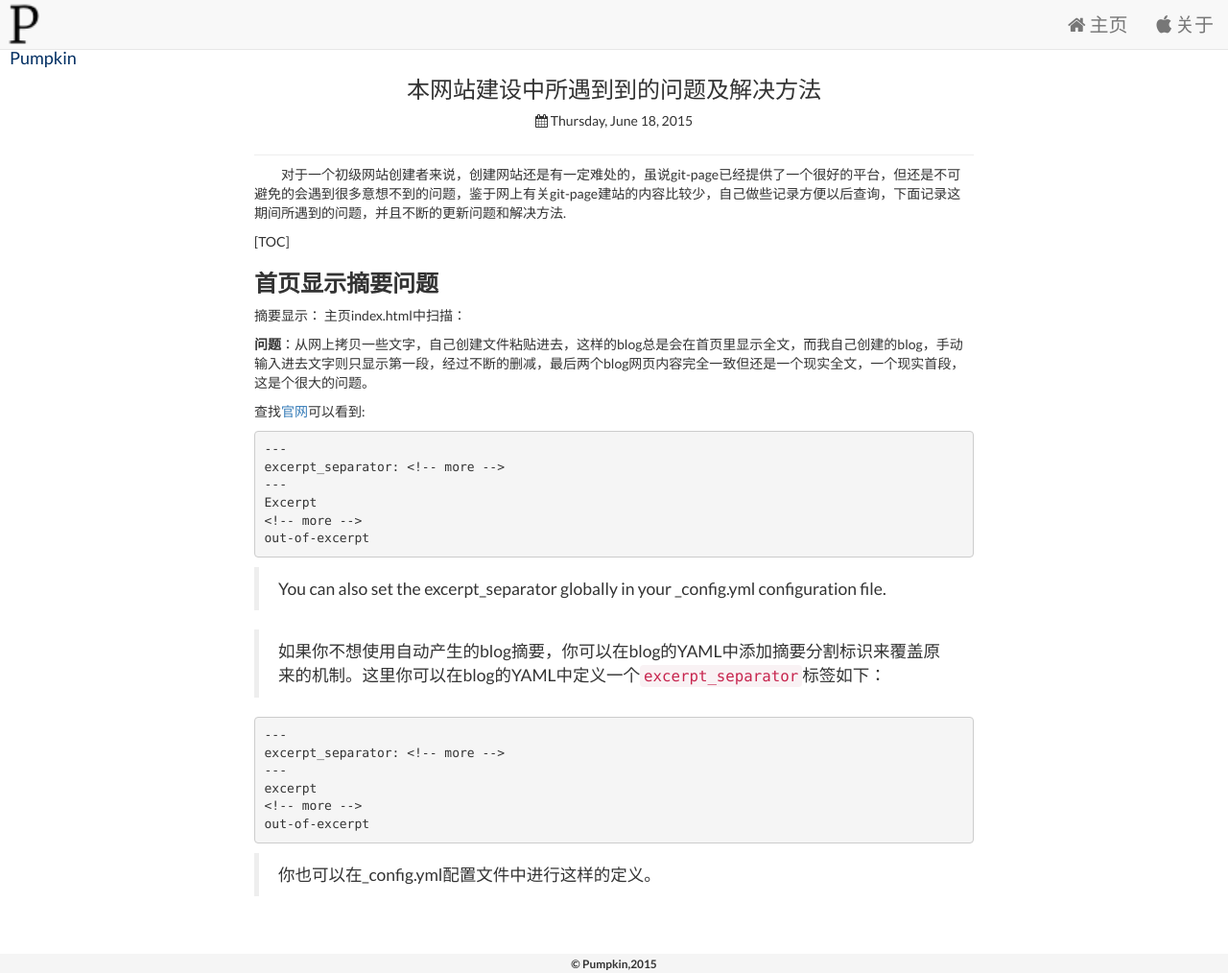
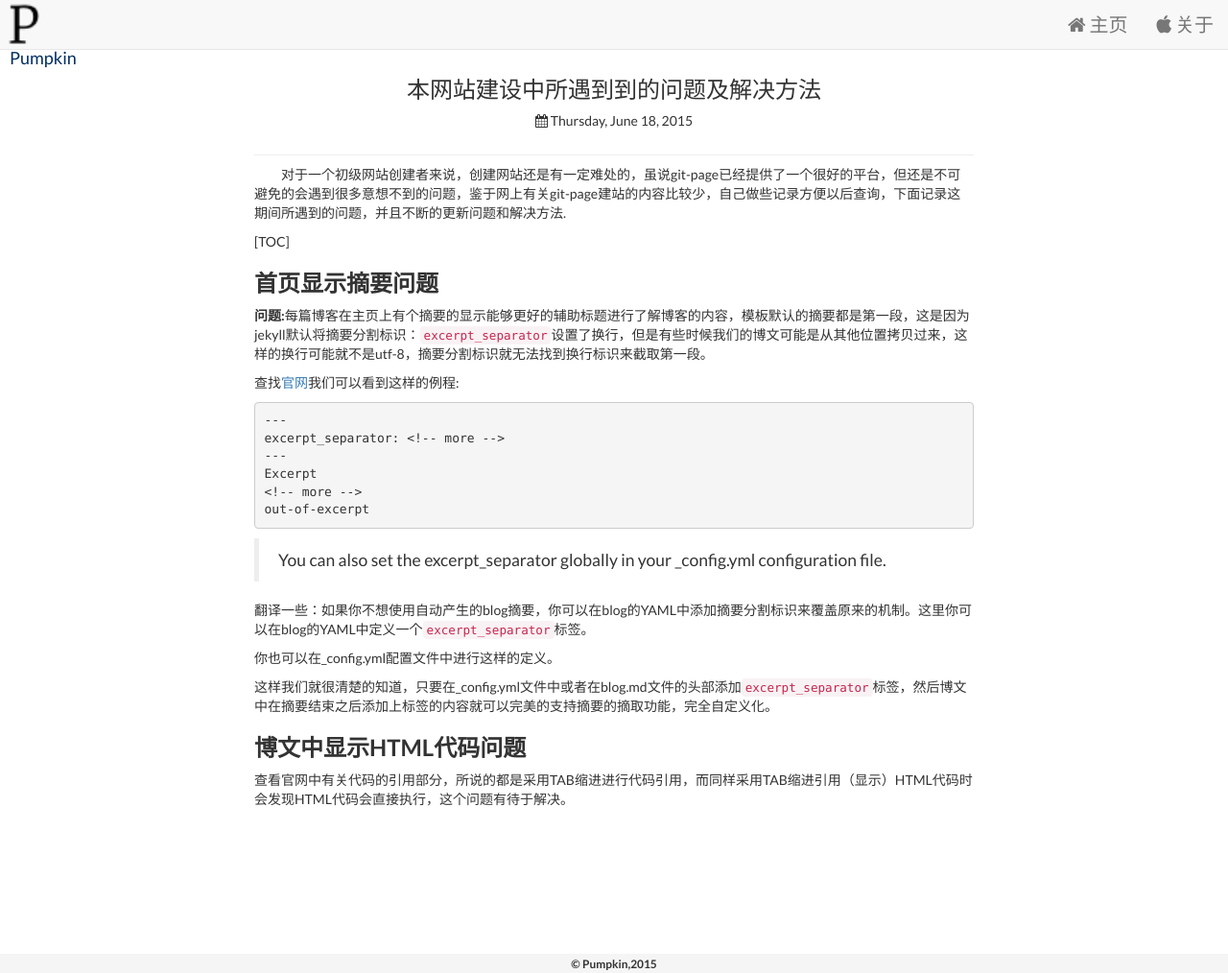
Before and after one commit to LarryBrick/jekyll_demo, a Jekyll site: the page built from _posts/2015-06-18-git-page-issues.md, in a window 1280 px wide and 1014 px high. Shown: the whole window at 96% size. Built offline with Jekyll 4.4.1, drawn with Linux system fonts in a browser that asks for light colours; nearby versions of some CDN libraries.

Commit message:
markdown中添加html代码问题

```diff
--- a/_posts/2015-06-18-git-page-issues.md
+++ b/_posts/2015-06-18-git-page-issues.md
@@ -15,12 +15,9 @@ published: true
 
 ### **首页显示摘要问题**
 
-摘要显示：
-主页index.html中扫描：
+**问题:**每篇博客在主页上有个摘要的显示能够更好的辅助标题进行了解博客的内容，模板默认的摘要都是第一段，这是因为jekyll默认将摘要分割标识：`excerpt_separator`设置了换行，但是有些时候我们的博文可能是从其他位置拷贝过来，这样的换行可能就不是utf-8，摘要分割标识就无法找到换行标识来截取第一段。
 
-**问题**：从网上拷贝一些文字，自己创建文件粘贴进去，这样的blog总是会在首页里显示全文，而我自己创建的blog，手动输入进去文字则只显示第一段，经过不断的删减，最后两个blog网页内容完全一致但还是一个现实全文，一个现实首段，这是个很大的问题。
-
-查找[官网](http://jekyllrb.com/docs/posts/)可以看到:
+查找[官网](http://jekyllrb.com/docs/posts/)我们可以看到这样的例程:
 
 	---
 	excerpt_separator: <!-- more -->
@@ -31,13 +28,12 @@ published: true
 
 > You can also set the excerpt_separator globally in your _config.yml configuration file.
 
-> 如果你不想使用自动产生的blog摘要，你可以在blog的YAML中添加摘要分割标识来覆盖原来的机制。这里你可以在blog的YAML中定义一个`excerpt_separator`标签如下：
+翻译一些：如果你不想使用自动产生的blog摘要，你可以在blog的YAML中添加摘要分割标识来覆盖原来的机制。这里你可以在blog的YAML中定义一个`excerpt_separator`标签。
 
-	---
-	excerpt_separator: <!-- more -->
-	---
-	excerpt
-	<!-- more -->
-	out-of-excerpt
+你也可以在_config.yml配置文件中进行这样的定义。
 
-> 你也可以在_config.yml配置文件中进行这样的定义。
+这样我们就很清楚的知道，只要在_config.yml文件中或者在blog.md文件的头部添加`excerpt_separator`标签，然后博文中在摘要结束之后添加上标签的内容就可以完美的支持摘要的摘取功能，完全自定义化。
+
+### **博文中显示HTML代码问题**
+
+查看官网中有关代码的引用部分，所说的都是采用TAB缩进进行代码引用，而同样采用TAB缩进引用（显示）HTML代码时会发现HTML代码会直接执行，这个问题有待于解决。
```
